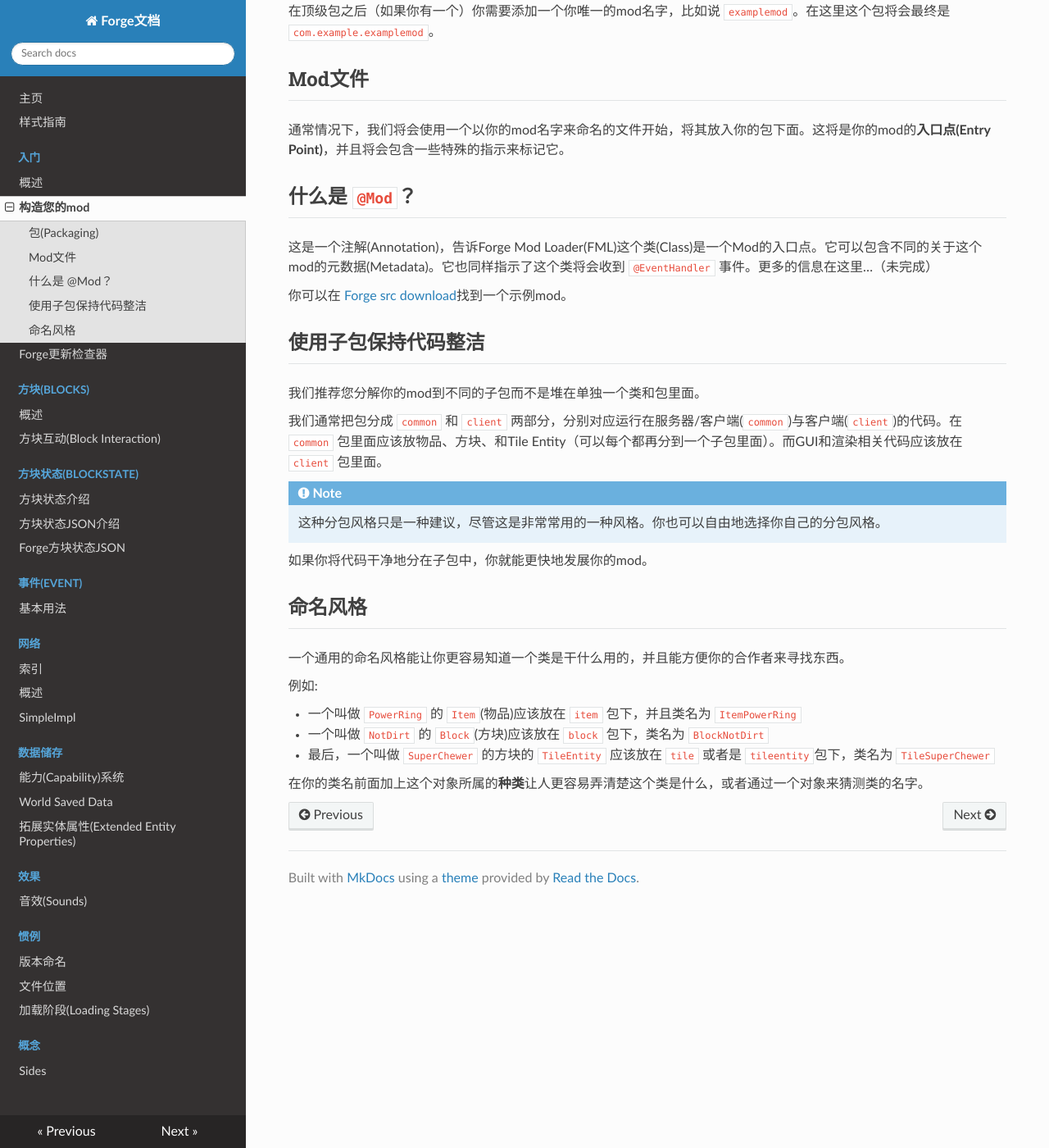
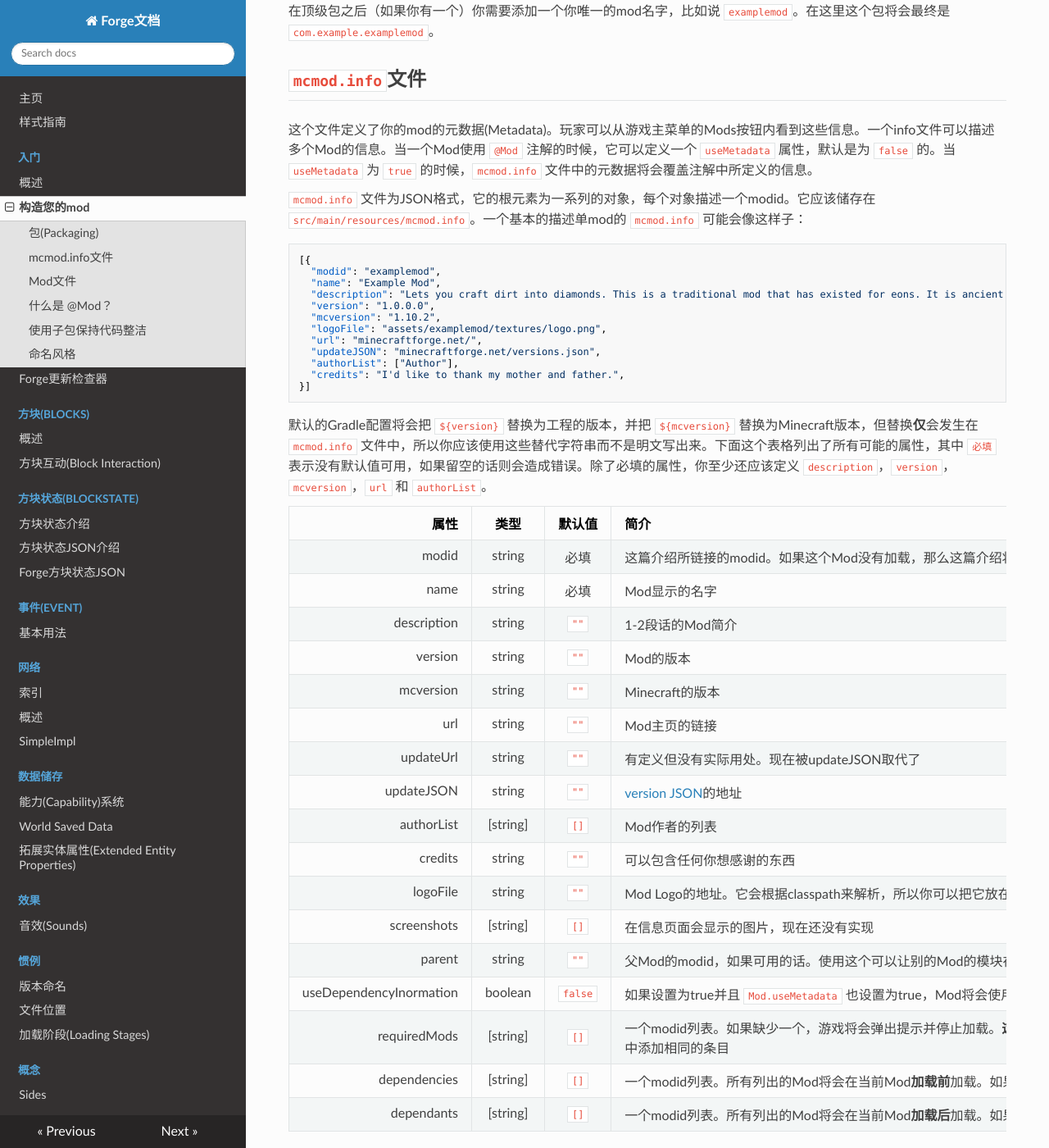
Before and after one commit to Krasjet/Forge-Documentation-CN, an MkDocs documentation site: the page built from docs/gettingstarted/structuring.md, in a window 1280 px wide and 1400 px high, scrolled down 465 px. Shown: the whole window at 82% size. Built offline with MkDocs 1.6.1, drawn with Linux system fonts in a browser that asks for light colours; nearby versions of some CDN libraries; old or Windows-style settings are respelled for this version of MkDocs; some of the changed text lies outside the part shown.

Commit message:
Add `mcmod.info` to gettingstarted/structuring.md

````diff
--- a/docs/gettingstarted/structuring.md
+++ b/docs/gettingstarted/structuring.md
@@ -13,6 +13,52 @@
     如果你没有一个域名，不要用它当做你的顶级包的名字。用任何东西命名你的包都是可以接受的，比如说你的名字/昵称，或者是mod的名字。
 
 在顶级包之后（如果你有一个）你需要添加一个你唯一的mod名字，比如说 `examplemod`。在这里这个包将会最终是 `com.example.examplemod`。
+
+`mcmod.info`文件
+----------------
+
+这个文件定义了你的mod的元数据(Metadata)。玩家可以从游戏主菜单的Mods按钮内看到这些信息。一个info文件可以描述多个Mod的信息。当一个Mod使用 `@Mod` 注解的时候，它可以定义一个 `useMetadata` 属性，默认是为 `false` 的。当 `useMetadata` 为 `true` 的时候，`mcmod.info` 文件中的元数据将会覆盖注解中所定义的信息。
+
+`mcmod.info` 文件为JSON格式，它的根元素为一系列的对象，每个对象描述一个modid。它应该储存在 `src/main/resources/mcmod.info`。一个基本的描述单mod的 `mcmod.info` 可能会像这样子：
+
+```json
+[{
+  "modid": "examplemod",
+  "name": "Example Mod",
+  "description": "Lets you craft dirt into diamonds. This is a traditional mod that has existed for eons. It is ancient. The holy Notch created it. Jeb rainbowfied it. Dinnerbone made it upside down. Etc.",
+  "version": "1.0.0.0",
+  "mcversion": "1.10.2",
+  "logoFile": "assets/examplemod/textures/logo.png",
+  "url": "minecraftforge.net/",
+  "updateJSON": "minecraftforge.net/versions.json",
+  "authorList": ["Author"],
+  "credits": "I'd like to thank my mother and father.",
+}]
+```
+
+默认的Gradle配置将会把 `${version}` 替换为工程的版本，并把 `${mcversion}` 替换为Minecraft版本，但替换**仅**会发生在 `mcmod.info` 文件中，所以你应该使用这些替代字符串而不是明文写出来。下面这个表格列出了所有可能的属性，其中 `必填` 表示没有默认值可用，如果留空的话则会造成错误。除了必填的属性，你至少还应该定义 `description`，`version`，`mcversion`，`url` 和 `authorList`。
+
+|     属性 |   类型   | 默认值  | 简介 |
+|-------------:|:--------:|:--------:|:------------|
+|        modid |  string  | 必填 | 这篇介绍所链接的modid。如果这个Mod没有加载，那么这篇介绍将会被忽略 |
+|         name |  string  | 必填 | Mod显示的名字 |
+|  description |  string  |   `""`   | 1-2段话的Mod简介 |
+|      version |  string  |   `""`   | Mod的版本 |
+|    mcversion |  string  |   `""`   | Minecraft的版本 |
+|          url |  string  |   `""`   | Mod主页的链接 |
+|    updateUrl |  string  |   `""`   | 有定义但没有实际用处。现在被updateJSON取代了 |
+|   updateJSON |  string  |   `""`   | [version JSON](autoupdate#forge-update-checker)的地址 |
+|   authorList | [string] |   `[]`   | Mod作者的列表 |
+|      credits |  string  |   `""`   | 可以包含任何你想感谢的东西 |
+|     logoFile |  string  |   `""`   | Mod Logo的地址。它会根据classpath来解析，所以你可以把它放在任何不会造成命名冲突的位置，比如说你的assets文件夹中 |
+|  screenshots | [string] |   `[]`   | 在信息页面会显示的图片，现在还没有实现 |
+|       parent |  string  |   `""`   | 父Mod的modid，如果可用的话。使用这个可以让别的Mod的模块在信息页面列在这个Mod的下面，比如说BuildCraft中就有用到 |
+| useDependencyInormation |  boolean |  `false` | 如果设置为true并且 `Mod.useMetadata` 也设置为true，Mod将会使用下面这3个依赖列表。如果不是true的话下面3个值则不会生效 |
+| requiredMods | [string] |   `[]`   | 一个modid列表。如果缺少一个，游戏将会弹出提示并停止加载。**这并不会影响到Mod<font color=red>加载</font>顺序！**如果想要同时注明加载顺序和依赖，请在 `dependencies` 中添加相同的条目 |
+| dependencies | [string] |   `[]`   | 一个modid列表。所有列出的Mod将会在当前Mod**加载前**加载。如果这一项为空，则什么都不会发生。 |
+|   dependants | [string] |   `[]`   | 一个modid列表。所有列出的Mod将会在当前Mod**加载后**加载。如果这一项为空，则什么都不会发生。 |
+
+[BuildCraft](http://gist.github.com/anonymous/05ad9a1e0220bbdc25caed89ef0a22d2) 中有很好的例子，它使用了上述的很多属性。
 
 Mod文件
 ------
````
Also changed, not shown: docs/index.md (+1 -1 lines).
